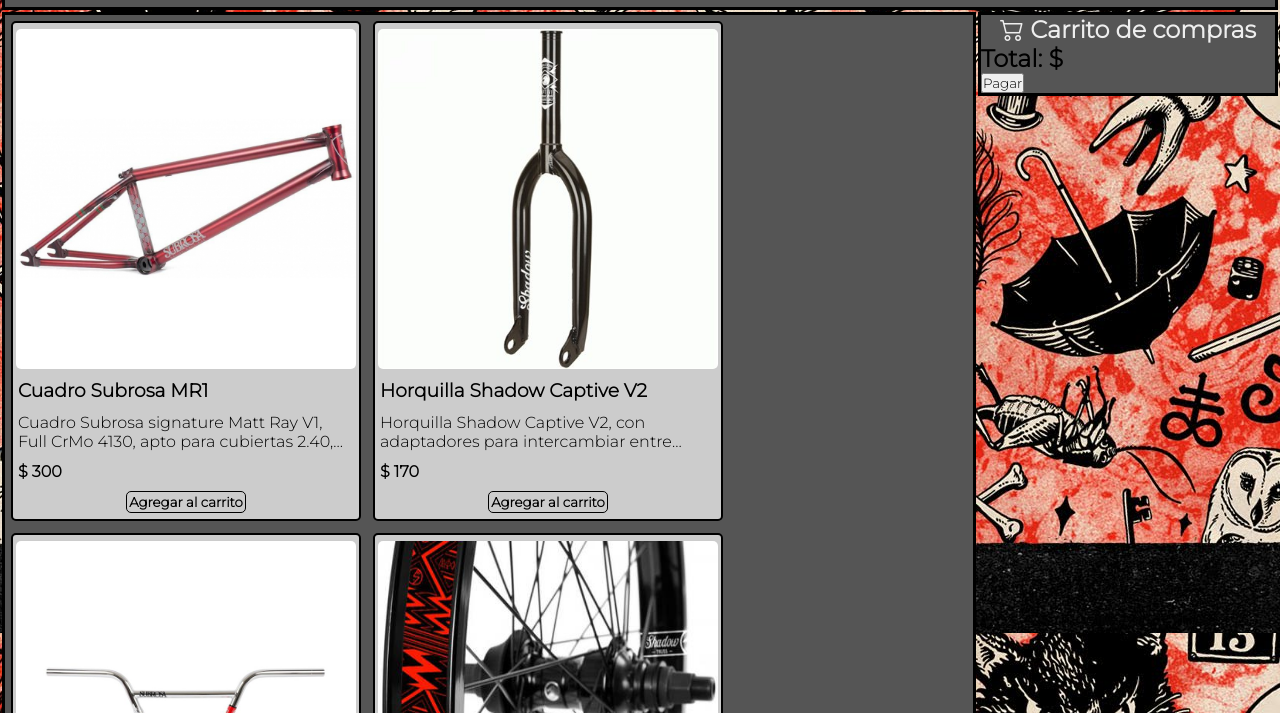
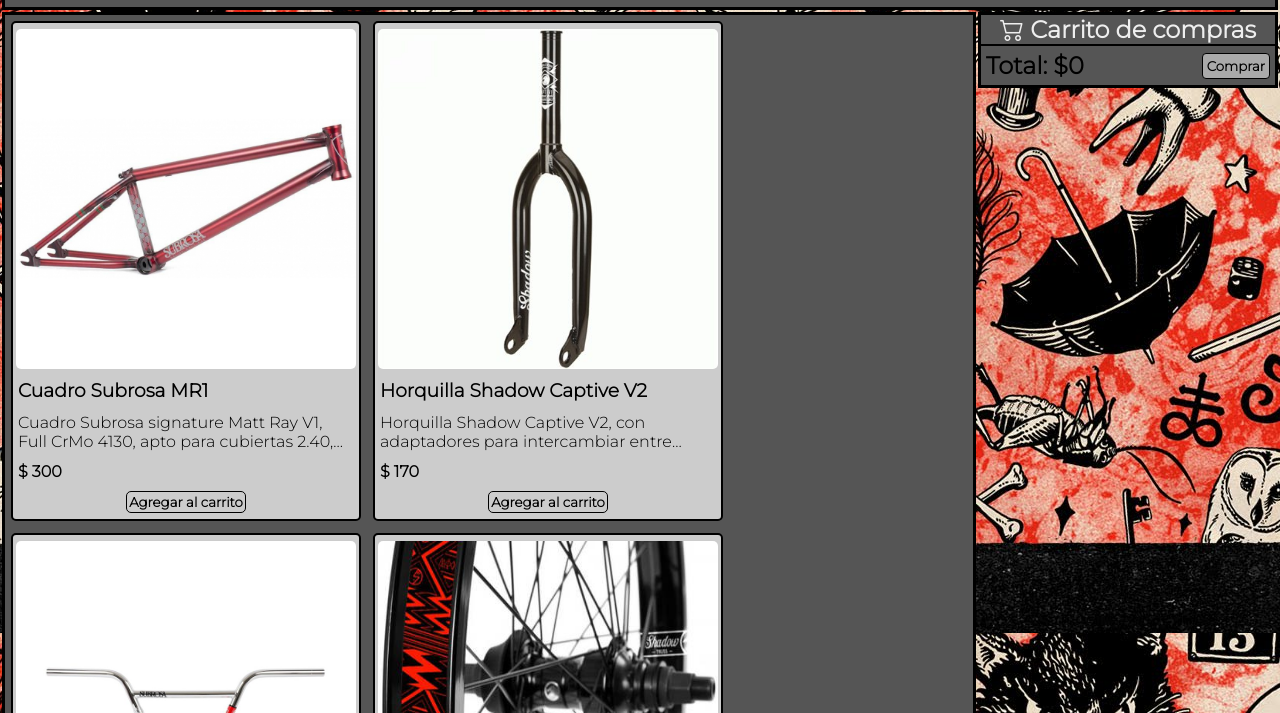
Before and after one commit to soymaku/proyectoGianelliJs, a plain HTML site: page index.html in a window 1280 px wide. Shown: the part 87-800 px from the top of the page. Drawn offline with nearby package versions, Linux system fonts and the light colour scheme.

Commit message:
carrito con boton comprar sin funcionar del todo

```diff
--- a/index.html
+++ b/index.html
@@ -35,8 +35,8 @@
     <h2 class="aside__title"><i class="bi bi-cart2"> </i>Carrito de compras</h2>
     <div class="carrito"></div>
     <div class="aside__comprar">
-      <h2>Total: <span>$</span></h2>
-      <button class="aside__comprar-btn">Pagar</button>
+      <h2>Total: $<span id="carritoPrecioTotal">0</span></h2>
+      <button class="aside__comprar-btn">Comprar</button>
     </div>
   </aside>
 <!-- FOOTER -->
--- a/main.js
+++ b/main.js
@@ -11,21 +11,23 @@
 ];
 const contenedor = document.querySelector('.main__content');
 const carritoDiv = document.querySelector('.carrito')
+const precioTotal = document.querySelector('#carritoPrecioTotal')
+const btnComprar = document.querySelector('.aside__comprar-btn')
 let carrito = JSON.parse(localStorage.getItem('carrito')) || [];
+
+//Le doy funcion al boton "comprar"
 
 
 //Aumento el precio de mis productos
-/*
-const aumentarPrecios = productos.map(producto=>{
+/*const aumentarPrecios = productos.map(producto=>{
   return {
   id: producto.id,
   nombre: producto.nombre,
   desc: producto.desc,
   precio: producto.precio * 1.05,
   img: producto.img
-}
-});
-*/
+  }
+});*/
 
 //Creo las cards de mis productos
 for (const producto of productos) {
@@ -40,7 +42,7 @@
   contenedor.append(div)
 };
 
-//Le doy utilidad al boton "comprar"
+//Le doy utilidad al boton "agregar al carrito"
 function agregarFuncionAlBoton(){
   productos.forEach(producto=>{
     document.querySelector(`#btn-agregar${producto.id}`).addEventListener('click',()=>{
@@ -50,6 +52,8 @@
 }
 
 agregarFuncionAlBoton();
+
+
 
 //Hago funcionar mi carrito
 function agregarAlCarrito(producto){
@@ -71,7 +75,7 @@
   carritoDiv.innerHTML= '';
   carrito.forEach(producto=>{
     carritoDiv.innerHTML +=`<div class='carrito__producto'>
-    <h4 class='carrito__producto-title'>${producto.nombre}</h3>
+    <h3 class='carrito__producto-title'>${producto.nombre}</h3>
     <p class='carrito__producto-cant'>Cantidad: ${producto.cantidad}</p>
     <p class='carrito__producto-price'>$${producto.precio * producto.cantidad}</p>
     <button class='carrito__producto-btn' id='btn-borrar${producto.id}'>X</button>
@@ -79,6 +83,7 @@
   })
   localStorage.setItem('carrito',JSON.stringify(carrito))
   borrarProducto()
+  precioTotal.innerText = carrito.reduce((acc, prod )=> acc + prod.precio * prod.cantidad, 0)
 }
 
 //Le doy utilidad al boton "borrar"
@@ -92,4 +97,11 @@
   })
 }
 
+btnComprar.addEventListener('click', ()=>{
+  alert('Gracias por comprar. ¡En los proximos 5 días hábiles estará llegando tu pedido!')
+  carrito.lenght = 0;
+  renderizarCarrito();
+})
+
+
 renderizarCarrito();
--- a/style.css
+++ b/style.css
@@ -172,14 +172,40 @@
 .aside__title {
   color: #eee;
   text-align: center;
+  border-bottom: 1px solid black;
 }
+
+.aside__comprar {
+  display: flex;
+  align-items: center;
+  justify-content: space-between;
+  padding: 5px;
+  border-top: 1px solid black;
+}
+
+.aside__comprar-btn {
+  background-color: #aaa;
+  border: 1px solid black;;
+  padding: 4px;
+  border-radius: 4px;
+  color: black;
+  font-weight: bold;
+  cursor: pointer;
+  transition: all 0.3s;
+}
+
+.aside__comprar-btn:hover {
+  background-color:rgb(67, 194, 28);
+}
+
 
 .carrito__producto {
   padding: 5px;
   display: flex;
   flex-direction: column;
   background-color: #ccc;
-  border: 1px solid black;
+  border-top: 1px solid black;
+  border-bottom: 1px solid black;
   transition: all 0.2s
 }
 .carrito__producto:hover{
```
